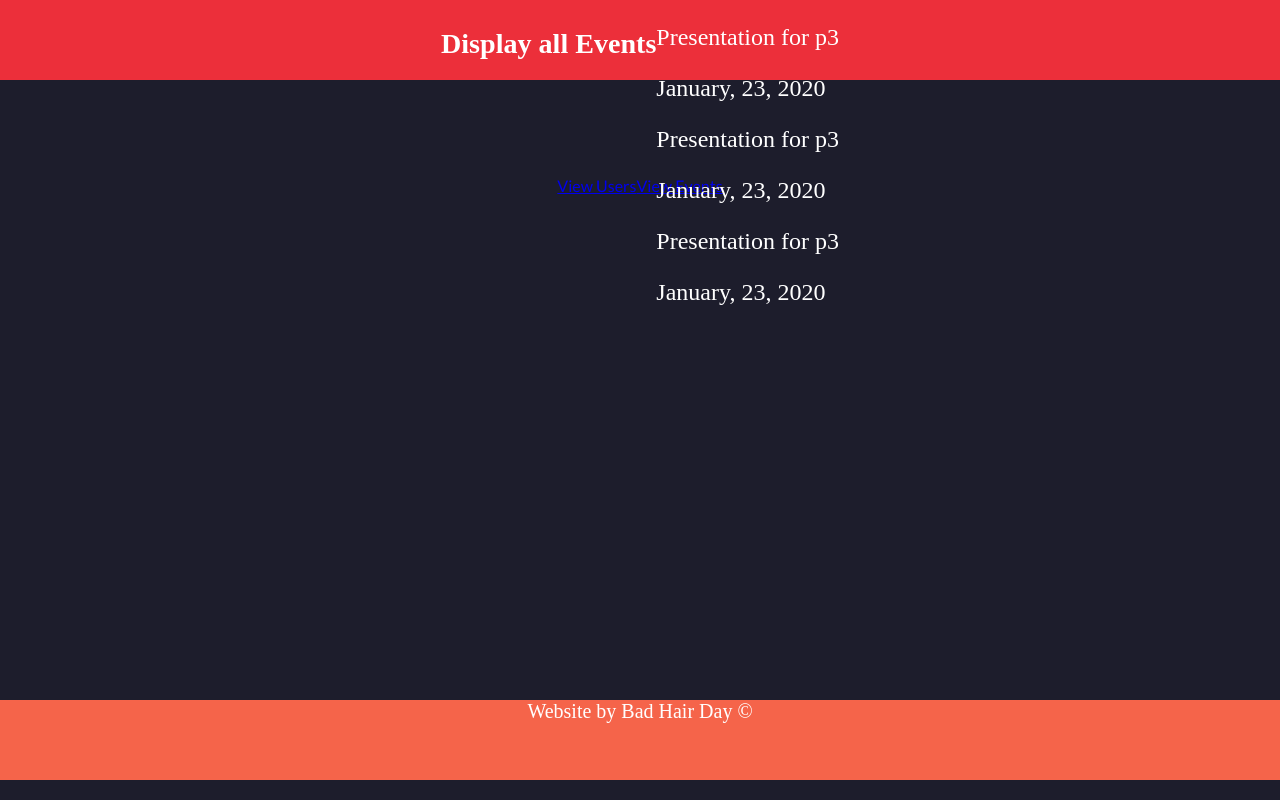
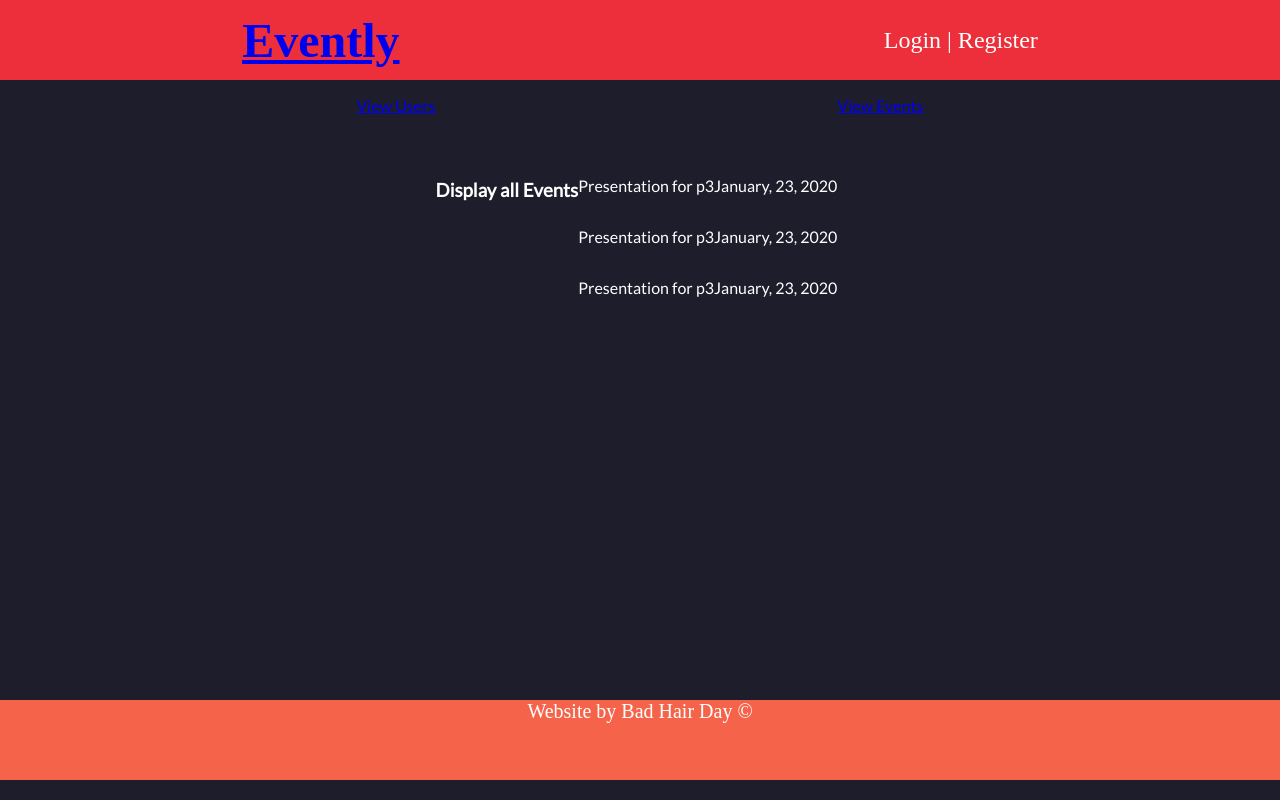
Before and after one commit to samuel-weinstein-cs/evently, a React (Create React App) app in the folder client/: page /event in a window 1280 px wide. Built offline with nearby package versions, Linux system fonts and the light colour scheme; a web font is replaced by a local one.

Commit message:
added homepage

```diff
--- a/client/src/App.css
+++ b/client/src/App.css
@@ -42,8 +42,8 @@ main{
   width: 100%;
   display: flex;
   justify-content: center;
-  margin-top:20vh;
-  margin-bottom: 20vh;
+  margin-top:10vh;
+  margin-bottom: 10vh;
 
 }
 .users-wrapper{
@@ -54,3 +54,12 @@ main{
   display: flex;
   flex-direction: row;
 }
+
+.events-wrapper{
+  display: flex;
+  flex-direction: column;
+}
+.event{
+  display: flex;
+  flex-direction: row;
+}
--- a/client/src/App.js
+++ b/client/src/App.js
@@ -1,6 +1,8 @@
 import React, { Component } from 'react';
 import Header from "./components/Header"
 import Footer from "./components/Footer"
+import HomePage from "./components/HomePage"
+
 import UserPage from "./components/UserPage"
 import EventPage from "./components/EventPage"
 
@@ -65,6 +67,14 @@ class App extends Component {
       <div className="App" >
         <Header />
         <main>
+
+
+          <Route
+            exact path="/"
+            render={() => (
+              <HomePage />
+            )}
+          />
           <Route
             exact path="/user"
             render={() => (
--- a/client/src/components/EventPage.js
+++ b/client/src/components/EventPage.js
@@ -1,7 +1,7 @@
 import React from 'react';
 function EventPage(props) {
   return (
-    <div className="header">
+    <div>
       <main>
         <h3>Display all Events</h3>
         <div className="events-wrapper">
--- a/client/src/components/Header.js
+++ b/client/src/components/Header.js
@@ -1,8 +1,10 @@
 import React from 'react';
+import { Link } from 'react-router-dom';
 function Header(props) {
   return (
     <div className="header">
-      <h1>Evently</h1>
+      <Link to="/" ><h1>Evently</h1></Link>
+
       <div>
         <p>Login | Register</p>
       </div>
--- /dev/null
+++ b/client/src/components/HomePage.js
@@ -0,0 +1,13 @@
+import React from 'react';
+import { Link } from 'react-router-dom';
+function HomePage(props) {
+  return (
+    <div>
+      this is the homepage
+
+    </div >
+  )
+}
+
+
+export default HomePage;
--- a/client/src/components/UserPage.js
+++ b/client/src/components/UserPage.js
@@ -1,7 +1,7 @@
 import React from 'react';
 function UserPage(props) {
   return (
-    <div className="header">
+    <div>
       <main>
         <h3>Display all Users</h3>
         <div className="users-wrapper">
```
